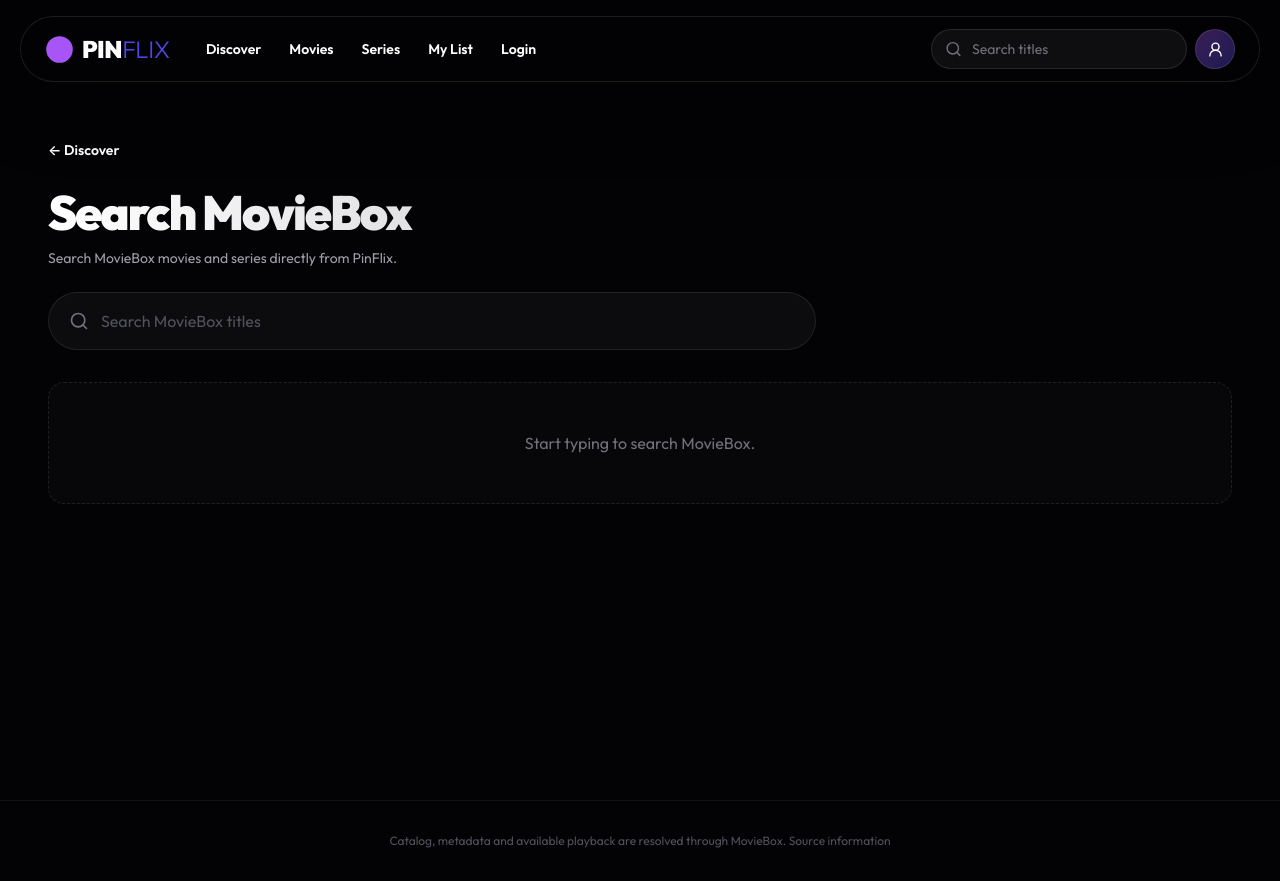
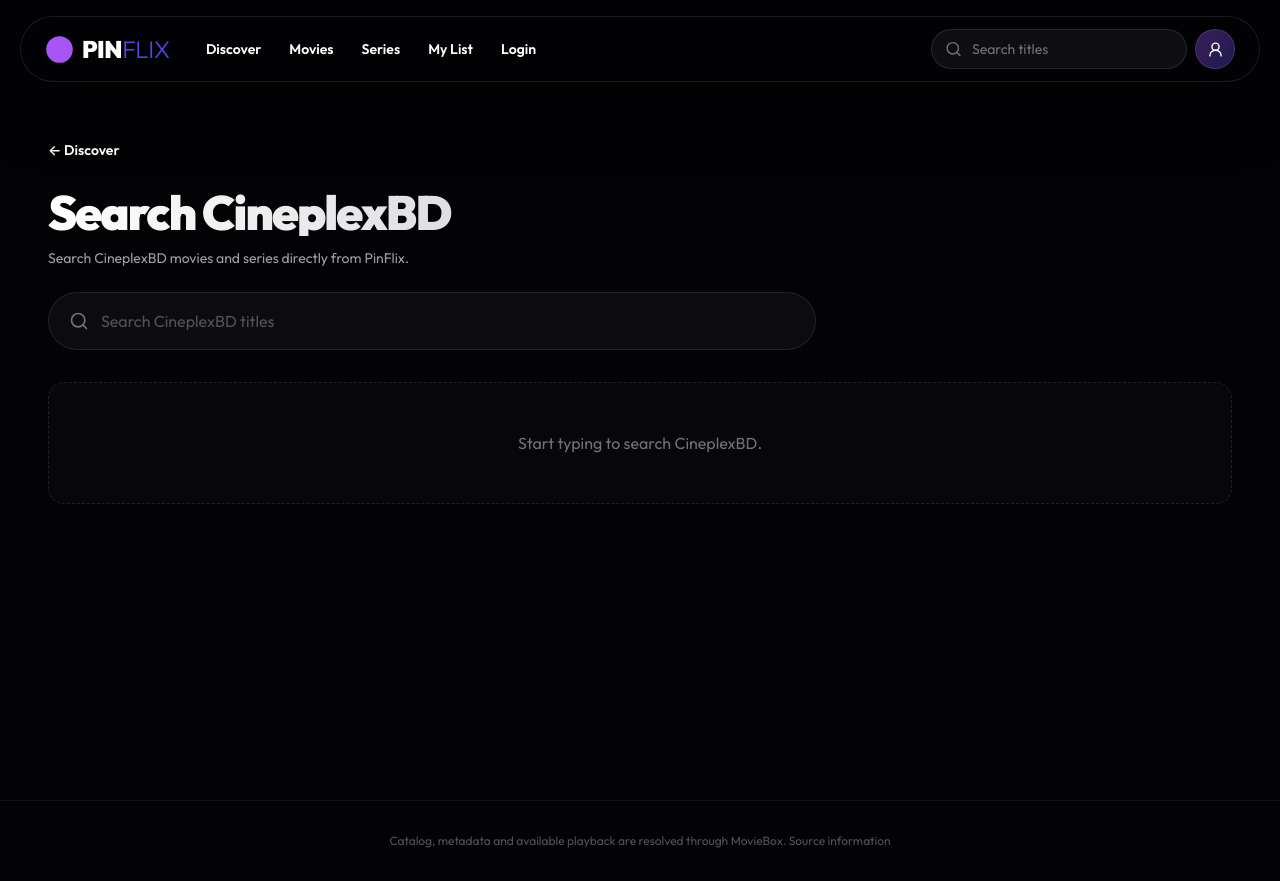
Before and after one commit to omarreact/PinFlix, a Next.js app: page /search in a window 1280 px wide. Built offline with nearby package versions, Linux system fonts and the light colour scheme.

Commit message:
Update search UI for CineplexBD-only provider

```diff
--- a/app/search/page.tsx
+++ b/app/search/page.tsx
@@ -60,8 +60,8 @@ export default function SearchPage() {
     <div className="space-y-8">
       <section className="animate-slide-up">
         <Link href="/" className="tv-focus inline-flex min-h-11 items-center rounded-full text-sm font-semibold text-zinc-400 hover:text-white">← Discover</Link>
-        <h1 className="mt-4 text-4xl font-black tracking-[-.04em] text-gradient md:text-5xl">Search MovieBox</h1>
-        <p className="mt-3 text-sm text-zinc-400">Search MovieBox movies and series directly from PinFlix.</p>
+        <h1 className="mt-4 text-4xl font-black tracking-[-.04em] text-gradient md:text-5xl">Search CineplexBD</h1>
+        <p className="mt-3 text-sm text-zinc-400">Search CineplexBD movies and series directly from PinFlix.</p>
 
         <label className="glass-panel mt-6 flex min-h-14 max-w-3xl items-center gap-3 rounded-full px-5 focus-within:border-brand/60">
           <Search size={20} className="shrink-0 text-zinc-500" />
@@ -74,7 +74,7 @@ export default function SearchPage() {
               setLoading(Boolean(value.trim()));
               if (!value.trim()) setEntertainment([]);
             }}
-            placeholder="Search MovieBox titles"
+            placeholder="Search CineplexBD titles"
             className="min-w-0 flex-1 bg-transparent py-4 text-white placeholder:text-zinc-600"
           />
         </label>
@@ -82,7 +82,7 @@ export default function SearchPage() {
 
       {!normalized ? (
         <div className="rounded-2xl border border-dashed border-white/10 bg-white/[.02] p-12 text-center text-zinc-500">
-          Start typing to search MovieBox.
+          Start typing to search CineplexBD.
         </div>
       ) : loading ? (
         <div className="grid grid-cols-2 gap-4 sm:grid-cols-3 md:grid-cols-4 lg:grid-cols-5 xl:grid-cols-6 md:gap-6">
@@ -129,7 +129,7 @@ export default function SearchPage() {
         })()
       ) : (
         <div className="rounded-2xl border border-dashed border-white/10 bg-white/[.02] p-12 text-center text-zinc-500">
-          No MovieBox titles found. Try a different spelling.
+          No CineplexBD titles found. Try a different spelling.
         </div>
       )}
     </div>
```
